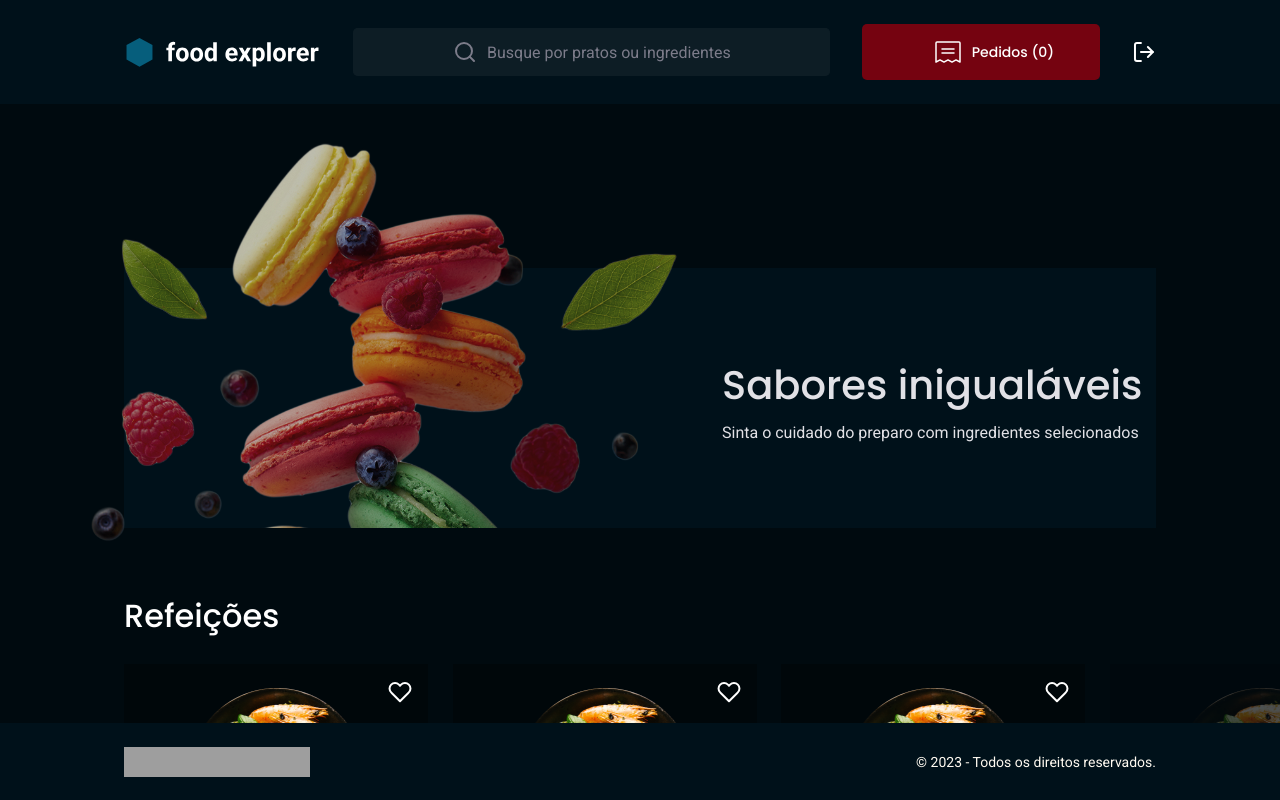
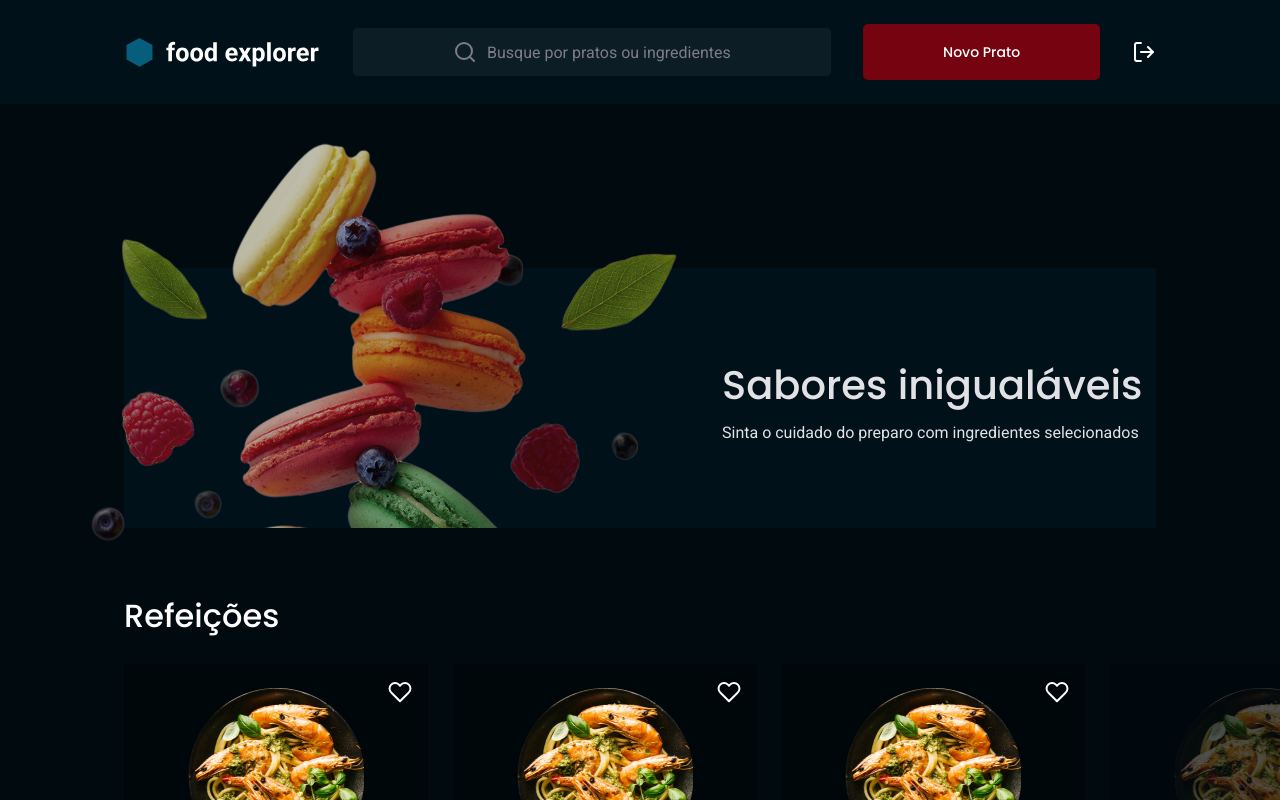
Before and after one commit to leonardonunes3/food-explorer-frontend, a React (Vite) app: page / in a window 1280 px wide. Built offline with nearby package versions, Linux system fonts and the light colour scheme; grey boxes are pictures that could not be loaded.

Commit message:
adjusts + configdish + dish pages

```diff
--- a/src/components/Footer/styles.js
+++ b/src/components/Footer/styles.js
@@ -1,8 +1,6 @@
 import styled from "styled-components";
 
 export const Container = styled.footer`
-
-    grid-area: footer;
 
     height: 77px;
     width: 100%;
@@ -11,6 +9,7 @@ export const Container = styled.footer`
     display: flex;
     justify-content: space-between;
     align-items: center;
+    margin-top: 48px;
 
     img {
        margin-left: 124px;
--- a/src/components/Header/index.jsx
+++ b/src/components/Header/index.jsx
@@ -7,20 +7,26 @@ import { Button } from "../Button";
 import { FiSearch, FiLogOut } from "react-icons/fi";
 import { PiReceiptLight } from "react-icons/pi";
 
-export function Header() {
+export function Header({ isAdmin = false }) {
     return(
         <Container>
-            <Frame>
+            <Frame isAdmin={isAdmin}>
                 <img src={logo} width={197} height={30} />
                 <Input
                     icon={FiSearch}
                     placeholder="Busque por pratos ou ingredientes"
                     alternativeInput
                 />
+               { isAdmin ?
+                <Button
+                    title={"Novo Prato"}
+                />
+                :
                 <Button
                     icon={PiReceiptLight}
                     title={"Pedidos (0)"}
                 />
+                }
                 <FiLogOut size={64} />
             </Frame>
         </Container>
--- a/src/components/Header/styles.js
+++ b/src/components/Header/styles.js
@@ -37,6 +37,9 @@ export const Frame = styled.div`
         padding-right: 46px;
         white-space: nowrap;
 
+        padding-left: ${({ isAdmin }) => isAdmin ? "80px" : ""};
+        padding-right: ${({ isAdmin }) => isAdmin ? "80px" : ""};
+
         > svg {
             margin-left: 46px;
             margin-right: 8px;
--- /dev/null
+++ b/src/pages/ConfigDish/styles.js
@@ -0,0 +1,5 @@
+import styled from "styled-components";
+
+export const Container = styled.div`
+
+`;
--- /dev/null
+++ b/src/pages/Dish/styles.js
@@ -0,0 +1,5 @@
+import styled from "styled-components";
+
+export const Container = styled.div`
+
+`;
--- a/src/pages/Home/index.jsx
+++ b/src/pages/Home/index.jsx
@@ -24,7 +24,7 @@ export function Home() {
 
     return(
         <Container>
-            <Header />
+            <Header isAdmin />
             <Content>
                 <Banner>
                     <img src={banner} width={656} height={412} />
@@ -212,8 +212,8 @@ export function Home() {
                         </Swiper>
                     </CarouselCards>
                 </Carousel>
+                <Footer />
             </Content>
-            <Footer />
         </Container>
     );
 }
--- a/src/pages/Home/styles.js
+++ b/src/pages/Home/styles.js
@@ -5,11 +5,10 @@ export const Container = styled.div`
     height: 100vh;
 
     display: grid;
-    grid-template-rows: 104px auto 77px;
+    grid-template-rows: 104px auto;
     grid-template-areas:
     "header"
-    "content"
-    "footer";
+    "content";
 
 `;
 
```
Also changed, not shown: src/pages/ConfigDish/index.jsx (added, +12 -0 lines), src/pages/Dish/index.jsx (added, +12 -0 lines).
